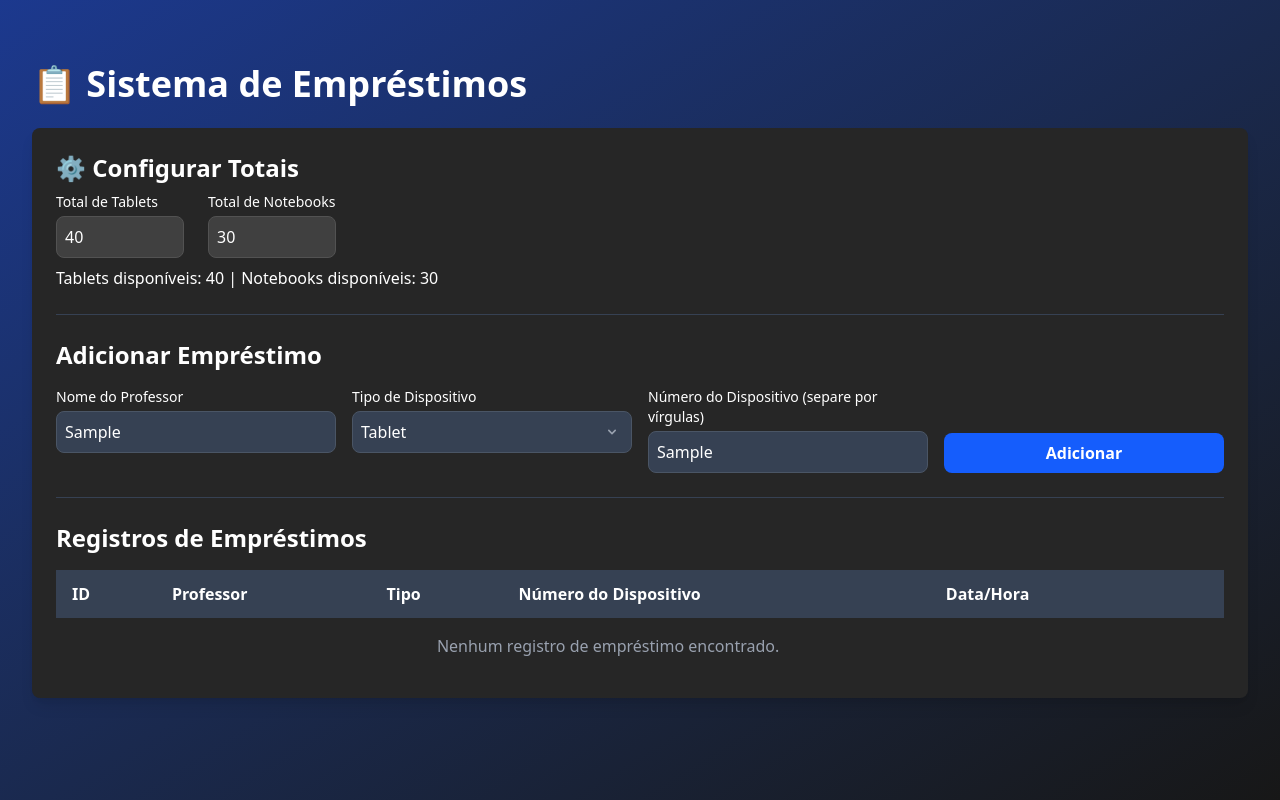
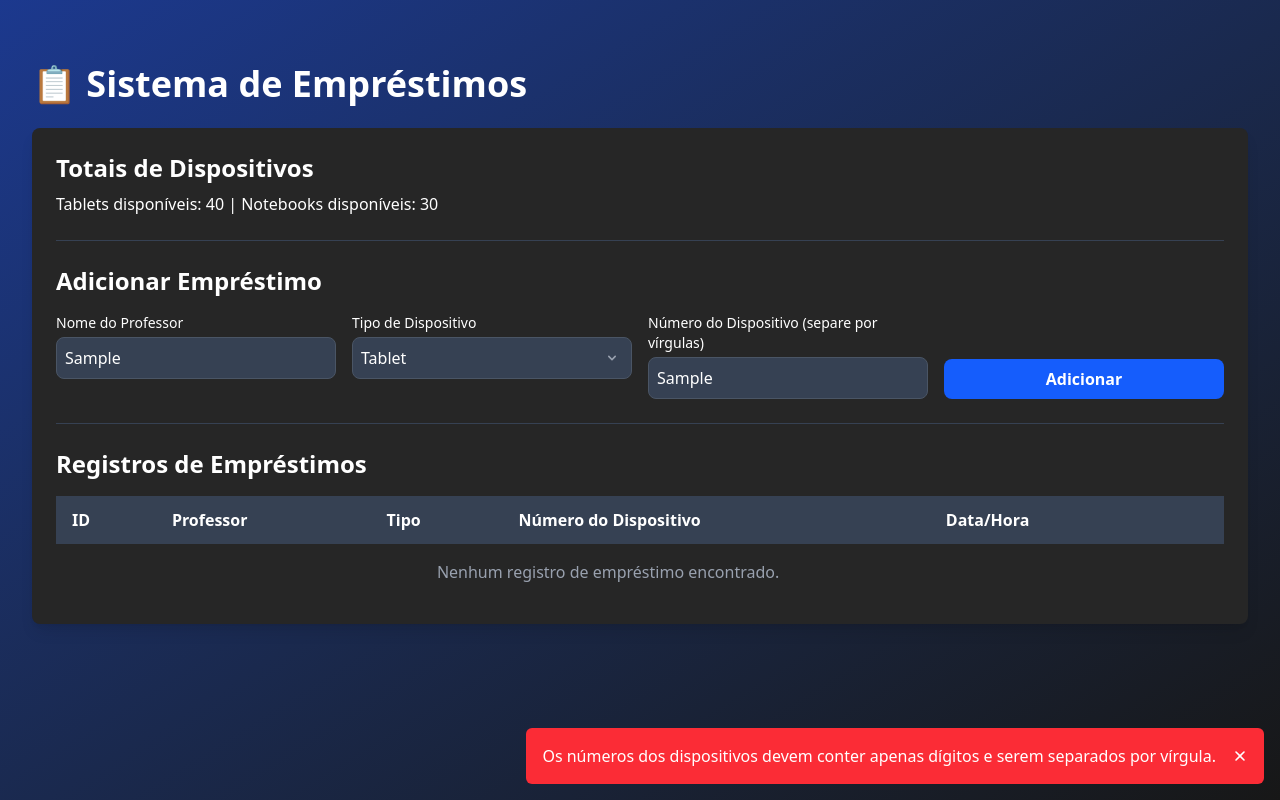
Before and after one commit to 0xviny/educa-dashboard, a Next.js app: page /dash/loan in a window 1280 px wide. Both pictures are taken after typing "Sample", "Sample" into the empty fields and a click on the button "Adicionar". Built offline with nearby package versions, Linux system fonts and the light colour scheme.

Commit message:
Alteramentos super legais uau! :D

```diff
--- a/src/app/dash/loan/page.tsx
+++ b/src/app/dash/loan/page.tsx
@@ -10,56 +10,130 @@ interface LoanRecord {
   borrowDate: Date;
 }
 
+interface ToastProps {
+  message: string;
+  type: "error" | "success";
+  duration?: number;
+  onClose: () => void;
+}
+
+const Toast: React.FC<ToastProps> = ({ message, type, duration = 3000, onClose }) => {
+  const [show, setShow] = useState(false);
+
+  useEffect(() => {
+    setShow(true);
+    const timer = setTimeout(() => {
+      setShow(false);
+      setTimeout(() => {
+        onClose();
+      }, 3000);
+    }, duration);
+    return () => clearTimeout(timer);
+  }, [duration, onClose]);
+
+  return (
+    <div
+      className={`fixed bottom-4 right-4 flex items-center justify-center z-50 p-4 text-white rounded-md transition-all duration-500 ease-in-out transform ${
+        type === "error" ? "bg-red-500" : "bg-green-500"
+      } ${show ? "opacity-100 translate-y-0" : "opacity-0 -translate-y-4"}`}
+    >
+      {message}
+      <button className="ml-4 text-white cursor-pointer" onClick={onClose}>
+        <svg
+          className="w-4 h-4"
+          fill="currentColor"
+          viewBox="0 0 20 20"
+          xmlns="http://www.w3.org/2000/svg"
+        >
+          <path
+            fillRule="evenodd"
+            d="M4.293 4.293a1 1 0 011.414 0L10 8.586l4.293-4.293a1 1 0 111.414 1.414L11.414 10l4.293 4.293a1 1 0 01-1.414 1.414L10 11.414l-4.293 4.293a1 1 0 01-1.414-1.414L8.586 10 4.293 5.707a1 1 0 010-1.414z"
+            clipRule="evenodd"
+          />
+        </svg>
+      </button>
+    </div>
+  );
+};
+
 export default function LoanDashboard() {
   const [totalTablets, setTotalTablets] = useState<number>(40);
   const [totalNotebooks, setTotalNotebooks] = useState<number>(30);
-  const [loanRecords, setLoanRecords] = useState<LoanRecord[]>(() => {
-    const savedRecords = localStorage.getItem("loanRecords");
-    return savedRecords ? JSON.parse(savedRecords) : [];
-  });
+  const [loanRecords, setLoanRecords] = useState<LoanRecord[]>([]);
   const [newStudent, setNewStudent] = useState<string>("");
   const [newDeviceType, setNewDeviceType] = useState<string>("Tablet");
   const [newDeviceId, setNewDeviceId] = useState<string>("");
+  const [notification, setNotification] = useState<{
+    message: string;
+    type: "error" | "success" | "";
+  }>({ message: "", type: "" });
+
+  // Carrega os valores salvos do localStorage
+  useEffect(() => {
+    const savedTablets = localStorage.getItem("totalTablets");
+    if (savedTablets) {
+      setTotalTablets(Number(savedTablets));
+    }
+    const savedNotebooks = localStorage.getItem("totalNotebooks");
+    if (savedNotebooks) {
+      setTotalNotebooks(Number(savedNotebooks));
+    }
+    const savedRecords = localStorage.getItem("loanRecords");
+    if (savedRecords) {
+      setLoanRecords(JSON.parse(savedRecords));
+    }
+  }, []);
 
   useEffect(() => {
     localStorage.setItem("loanRecords", JSON.stringify(loanRecords));
   }, [loanRecords]);
 
+  useEffect(() => {
+    localStorage.setItem("totalTablets", totalTablets.toString());
+  }, [totalTablets]);
+
+  useEffect(() => {
+    localStorage.setItem("totalNotebooks", totalNotebooks.toString());
+  }, [totalNotebooks]);
+
+  const showNotification = (message: string, type: "error" | "success") => {
+    setNotification({ message, type });
+  };
+
   const handleAddLoan = () => {
     if (!newStudent || !newDeviceId) {
-      alert("Preencha todos os campos!");
+      showNotification("Preencha todos os campos!", "error");
       return;
     }
 
-    // Validação para aceitar apenas números separados por vírgula
-    const deviceIdsArray = newDeviceId.split(",").map(id => id.trim());
-    const isValidFormat = deviceIdsArray.every(id => /^\d+$/.test(id));
+    const deviceIdsArray = newDeviceId.split(",").map((id) => id.trim());
+    const isValidFormat = deviceIdsArray.every((id) => /^\d+$/.test(id));
 
     if (!isValidFormat) {
-      alert("Os números dos dispositivos devem conter apenas dígitos e serem separados por vírgula.");
+      showNotification(
+        "Os números dos dispositivos devem conter apenas dígitos e serem separados por vírgula.",
+        "error"
+      );
       return;
     }
 
-    // Verifica se os dispositivos já foram emprestados
-    const allLoanedDevices = loanRecords.flatMap(record => record.deviceId);
-    const hasDuplicate = deviceIdsArray.some(id => allLoanedDevices.includes(id));
+    const allLoanedDevices = loanRecords.flatMap((record) => record.deviceId);
+    const hasDuplicate = deviceIdsArray.some((id) => allLoanedDevices.includes(id));
 
     if (hasDuplicate) {
-      alert("Alguns dispositivos já estão emprestados!");
+      showNotification("Alguns dispositivos já estão emprestados!", "error");
       return;
     }
 
-    // Verifica se há quantidade suficiente disponível
     if (newDeviceType === "Tablet" && deviceIdsArray.length > totalTablets) {
-      alert("Quantidade de tablets insuficiente!");
+      showNotification("Quantidade de tablets insuficiente!", "error");
       return;
     }
     if (newDeviceType === "Notebook" && deviceIdsArray.length > totalNotebooks) {
-      alert("Quantidade de notebooks insuficiente!");
+      showNotification("Quantidade de notebooks insuficiente!", "error");
       return;
     }
 
-    // Criando o novo empréstimo
     const newLoan: LoanRecord = {
       id: Date.now(),
       student: newStudent,
@@ -70,62 +144,48 @@ export default function LoanDashboard() {
 
     setLoanRecords([...loanRecords, newLoan]);
 
-    // Atualizando a quantidade de dispositivos disponíveis
     if (newDeviceType === "Tablet") {
-      setTotalTablets(prev => prev - deviceIdsArray.length);
+      setTotalTablets((prev) => prev - deviceIdsArray.length);
     } else if (newDeviceType === "Notebook") {
-      setTotalNotebooks(prev => prev - deviceIdsArray.length);
+      setTotalNotebooks((prev) => prev - deviceIdsArray.length);
     }
 
-    // Resetando os campos do formulário
+    showNotification("Empréstimo adicionado com sucesso!", "success");
+
     setNewStudent("");
     setNewDeviceId("");
     setNewDeviceType("Tablet");
   };
 
-
   const handleReturnLoan = (id: number) => {
-    const recordToReturn = loanRecords.find(record => record.id === id);
+    const recordToReturn = loanRecords.find((record) => record.id === id);
     if (recordToReturn) {
-      setLoanRecords(loanRecords.filter(record => record.id !== id));
+      setLoanRecords(loanRecords.filter((record) => record.id !== id));
 
       if (recordToReturn.deviceType === "Tablet") {
-        setTotalTablets(prev => prev + recordToReturn.deviceId.length);
+        setTotalTablets((prev) => prev + recordToReturn.deviceId.length);
       } else if (recordToReturn.deviceType === "Notebook") {
-        setTotalNotebooks(prev => prev + recordToReturn.deviceId.length);
+        setTotalNotebooks((prev) => prev + recordToReturn.deviceId.length);
       }
+      showNotification("Empréstimo devolvido com sucesso!", "success");
     }
   };
-
 
   return (
     <div className="min-h-screen bg-gradient-to-tl from-neutral-900 to-blue-900 p-8 py-16 text-white">
       <div className="max-w-7xl mx-auto">
         <h1 className="text-4xl font-bold mb-6">📋 Sistema de Empréstimos</h1>
+        {notification.message && (
+          <Toast
+            message={notification.message}
+            type={notification.type as "error" | "success"}
+            onClose={() => setNotification({ message: "", type: "" })}
+          />
+        )}
         <div className="bg-neutral-800 p-6 rounded-lg shadow-lg">
           <div>
-            <h2 className="text-2xl font-semibold mb-2">⚙ Configurar Totais</h2>
-            <div className="flex flex-col md:flex-row md:space-x-6">
-              <div className="mb-4 md:mb-0">
-                <label className="block text-sm mb-1">Total de Tablets</label>
-                <input
-                  type="number"
-                  value={totalTablets}
-                  onChange={(e) => setTotalTablets(Number(e.target.value))}
-                  className="p-2 rounded-lg bg-neutral-700 border border-neutral-600 focus:outline-none focus:border-blue-400 w-32"
-                />
-              </div>
-              <div>
-                <label className="block text-sm mb-1">Total de Notebooks</label>
-                <input
-                  type="number"
-                  value={totalNotebooks}
-                  onChange={(e) => setTotalNotebooks(Number(e.target.value))}
-                  className="p-2 rounded-lg bg-neutral-700 border border-neutral-600 focus:outline-none focus:border-blue-400 w-32"
-                />
-              </div>
-            </div>
-            <p className="mt-2">
+            <h2 className="text-2xl font-semibold mb-2">Totais de Dispositivos</h2>
+            <p>
               Tablets disponíveis: {totalTablets} | Notebooks disponíveis: {totalNotebooks}
             </p>
           </div>
@@ -175,7 +235,9 @@ export default function LoanDashboard() {
               </div>
 
               <div>
-                <label className="block text-sm mb-1">Número do Dispositivo (separe por vírgulas)</label>
+                <label className="block text-sm mb-1">
+                  Número do Dispositivo (separe por vírgulas)
+                </label>
                 <input
                   type="text"
                   value={newDeviceId}
@@ -219,9 +281,16 @@ export default function LoanDashboard() {
                         <td className="px-4 py-3">{record.student}</td>
                         <td className="px-4 py-3">{record.deviceType}</td>
                         <td className="px-4 py-3">{record.deviceId.join(", ")}</td>
-                        <td className="px-4 py-3">{new Date(record.borrowDate).toLocaleString()}</td>
                         <td className="px-4 py-3">
-                          <button onClick={() => handleReturnLoan(record.id)} className="bg-red-500 py-2 px-5 rounded-md cursor-pointer">Devolver</button>
+                          {new Date(record.borrowDate).toLocaleString()}
+                        </td>
+                        <td className="px-4 py-3">
+                          <button
+                            onClick={() => handleReturnLoan(record.id)}
+                            className="bg-red-500 py-2 px-5 rounded-md cursor-pointer"
+                          >
+                            Devolver
+                          </button>
                         </td>
                       </tr>
                     ))
```
